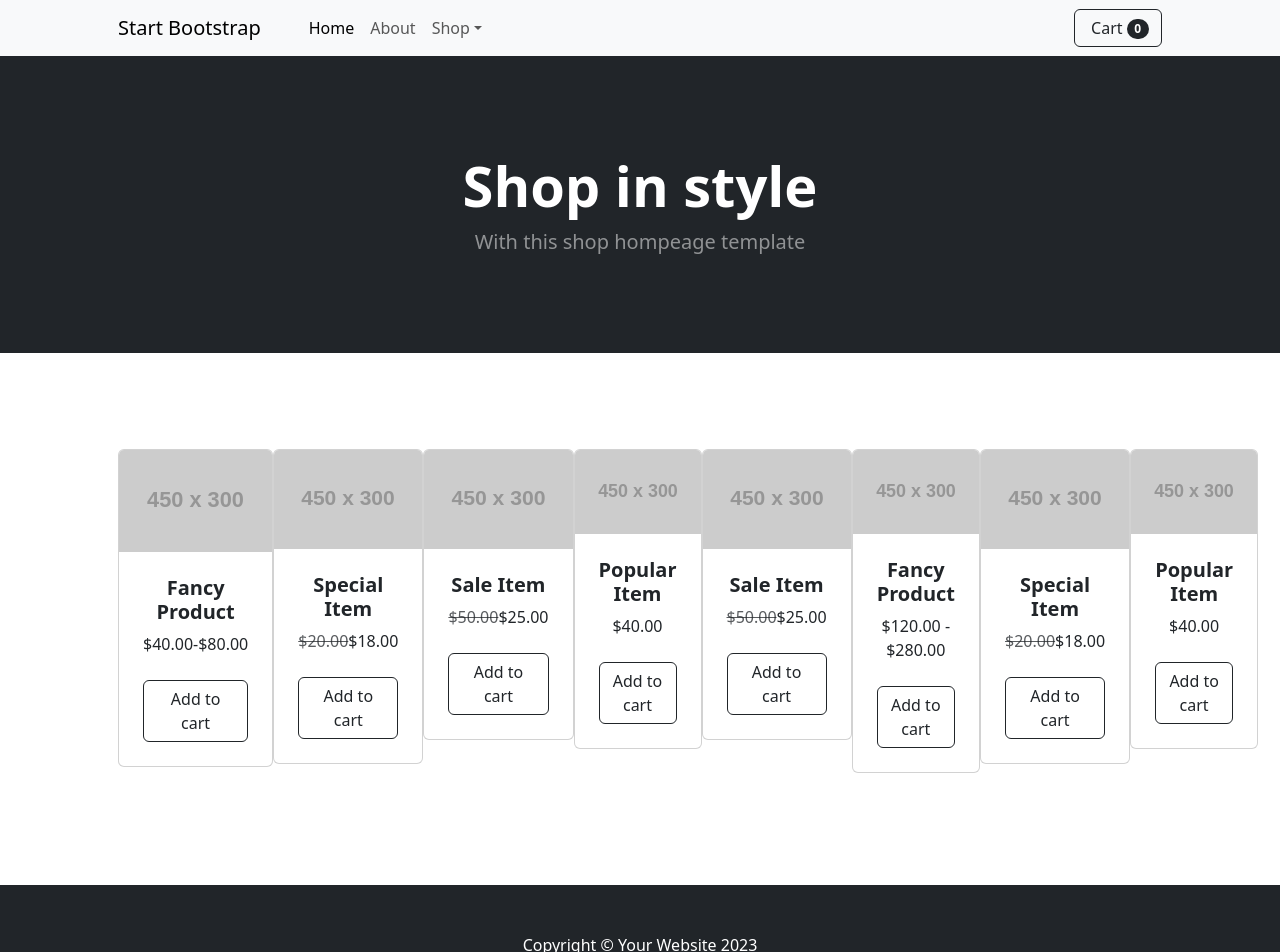
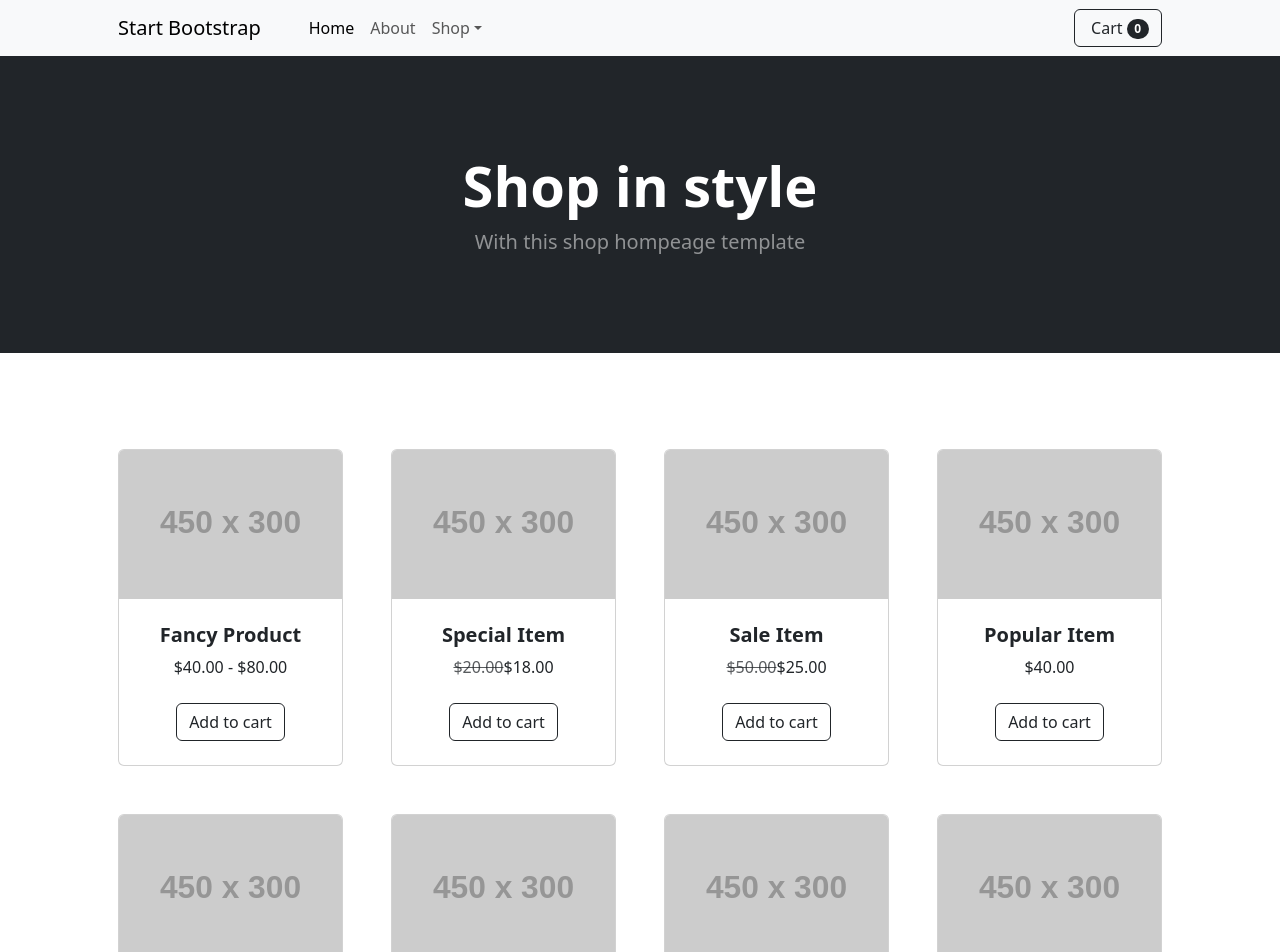
Before and after one commit to KumaranMba/React-Day-3-task, a React (Vite) app: page / in a window 1280 px wide. Shown: the top 952 px of the page. Built offline with nearby package versions, Linux system fonts and the light colour scheme.

Commit message:
React Shopping Cart Task

```diff
--- a/src/App.jsx
+++ b/src/App.jsx
@@ -1,9 +1,9 @@
 import React, { useState } from 'react';
 import Card from './Components/Card';
 
-function App({datas}) {
-    console.log(datas);
-    const[count,setCount] = useState(0);
+function App({datas}) {                           // datas is passed as a prop to the app component.
+
+    const[count,setCount] = useState(0);          // state and setter are used to create a count in cart and initialized is done by using hook.
   return (
     // <!-- Navigation-->
     <div>
@@ -47,21 +47,18 @@ function App({datas}) {
         </header>
 
         <section className= " py-5">
-            <div className="container d-flex flex-wrap justify-content-evenly px-4 px-lg-5 mt-5">
-                <div className=" row gx-4 gx-lg-5 row-cols-2 row-cols-md-3 row-cols-xl-4 ">
-
-                <ul className="list-unstyled d-flex">{
+            <div className="container px-4 px-lg-5 mt-5">
+                <div className=" row gx-4 gx-lg-5 row-cols-2 row-cols-md-3 row-cols-xl-4 justify-content-center ">
+                {
                     datas.map((detail)=>(
                         <Card key={detail.id} detail={detail} count={count} setCount ={setCount} />
                     ))
 
-                }</ul>
-
-
+                }
              </div>
             </div>
 
-        </section>
+       </section>
          <footer class="py-5 bg-dark">
          <div class="container"><p class="m-0 text-center text-white">Copyright &copy; Your Website 2023</p></div>
          </footer>
--- a/src/Components/Card.jsx
+++ b/src/Components/Card.jsx
@@ -1,29 +1,26 @@
-import React, { useState } from 'react';
+import React, { useState } from 'react';                // creating a child component
 
-function Card({detail,count,setCount}) {
+function Card({detail,count,setCount}) {                // passing data props from parent component and hook state
     console.log(detail);
 
-    const[switchButton,setSwitchButton] = useState(false);
-     console.log(switchButton);
+    const[switchButton,setSwitchButton] = useState(false);          // useing hook to  create and manage state for switch button
 
-     let handleRemoveFromCart  = ()=>{
-       setSwitchButton(!switchButton);
-       setCount(count-1);
+     let handleRemoveFromCart  = ()=>{                              //  button function name Remove from cart by using onClick
+       setSwitchButton(!switchButton);                              // setting setter  to opposite of current value
+       setCount(count-1);                                           // setting setter to the cart
      }
 
 
-     let handleAddToCart  = ()=>{
-        setSwitchButton(!switchButton);
-        setCount(count+1);
+     let handleAddToCart  = ()=>{                                    // button function name Add to cart
+        setSwitchButton(!switchButton);                              // setting setter  to opposite of current value
+        setCount(count+1);                                           // setting setter to the cart
       }
 
-  return (
+  return (                                                            // HTML code
     <div>
 
          <div className="col mb-5">
                         <div className="card h-100">
-
-                            {/* <div className="badge bg-dark text-white position-absolute" style="top: 0.5rem; right: 0.5rem">Sale</div> */}
 
                             <img className="card-img-top" src="https://dummyimage.com/450x300/dee2e6/6c757d.jpg" alt="..." />
 
@@ -38,7 +35,8 @@ function Card({detail,count,setCount}) {
                             </div>
 
                             <div className="card-footer p-4 pt-0 border-top-0 bg-transparent">
-                                <div className="text-center">{switchButton?(<button className="btn btn-outline-dark mt-auto" onClick={handleRemoveFromCart}>Remove from cart</button>):(<button className="btn btn-outline-dark mt-auto" onClick={handleAddToCart}>Add to cart</button>)}</div>
+                                <div className="text-center">{switchButton?(<button className="btn btn-outline-dark mt-auto" onClick={handleRemoveFromCart}>Remove from cart</button>):
+                                 (<button className="btn btn-outline-dark mt-auto" onClick={handleAddToCart}>Add to cart</button>)}</div>
                             </div>
                         </div>
                     </div>
--- a/src/main.jsx
+++ b/src/main.jsx
@@ -2,12 +2,12 @@ import React from 'react';
 import ReactDOM from 'react-dom/client';
 import App from './App.jsx';
 
-
+// datas to  be used by the app component
 let datas =[{id:1,
             title:"Fancy Product",
             importance: false,
             price1: "",
-            price2:"$40.00-$80.00"},
+            price2:"$40.00 - $80.00"},
             {id:2,
             title:"Special Item",
             importance: true,
@@ -47,4 +47,4 @@ let datas =[{id:1,
              }];
 
 ReactDOM.createRoot(document.getElementById('root')).render(
-  <App datas ={datas} />)
+  <App datas ={datas} />);       // passing props to the component App
```
